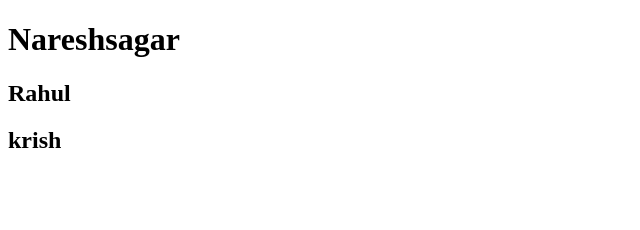
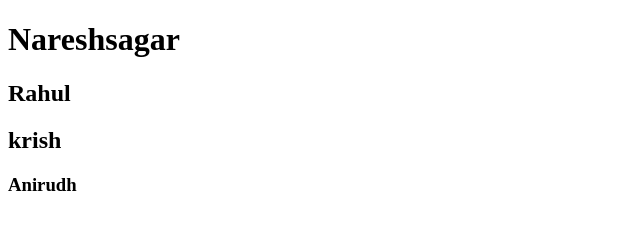
Before and after one commit to Nareshsagar7989/fullstack_project, a plain HTML site: page index.html in a window 1280 px wide. Shown: the full height of the page, 0-640 px from the left. Drawn offline with Linux system fonts and the light colour scheme.

Commit message:
i am anirudh

```diff
--- a/index.html
+++ b/index.html
@@ -9,5 +9,6 @@
     <h1>Nareshsagar</h1>
     <h2>Rahul</h2>
     <h2>krish</h2>
+    <h3>Anirudh</h3>
 </body>
 </html>
```
